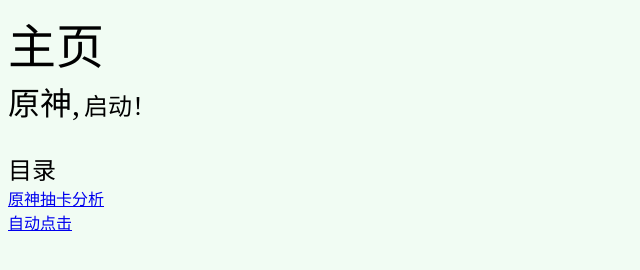
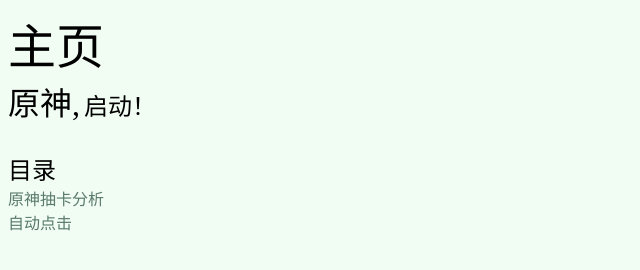
Before and after one commit to mx287203/mx287203.github.io, a plain HTML site: page index.html in a window 1280 px wide. Shown: the whole page, without its empty margins (0-640 px from the left). Drawn offline with Linux system fonts and the light colour scheme.

Commit message:
Add files via upload

```diff
--- a/index.html
+++ b/index.html
@@ -5,6 +5,8 @@
     <title>My Website</title>
     <style>
     body {background-color: #F1FCF3;}
+    a {color:#597A6C;}
+    a:hover {color:#2B3B34;}
     </style>
 </head>
 <body>
@@ -14,7 +16,7 @@
     <font size="5">启动！<br></font>
 </header>
 <font size="5"><br>目录<br></font>
-<a href="gs_gacha.html">原神抽卡分析<br></a>
-<a href="autoclick.html">自动点击</a>
+<a href="gs_gacha.html" style="text-decoration: none;">原神抽卡分析<br></a>
+<a href="autoclick.html" style="text-decoration: none;">自动点击</a>
 </body>
 </html>
```
Also changed, not shown: autoclick.html (+3 -1 lines), gs_gacha.html (+3 -1 lines).
